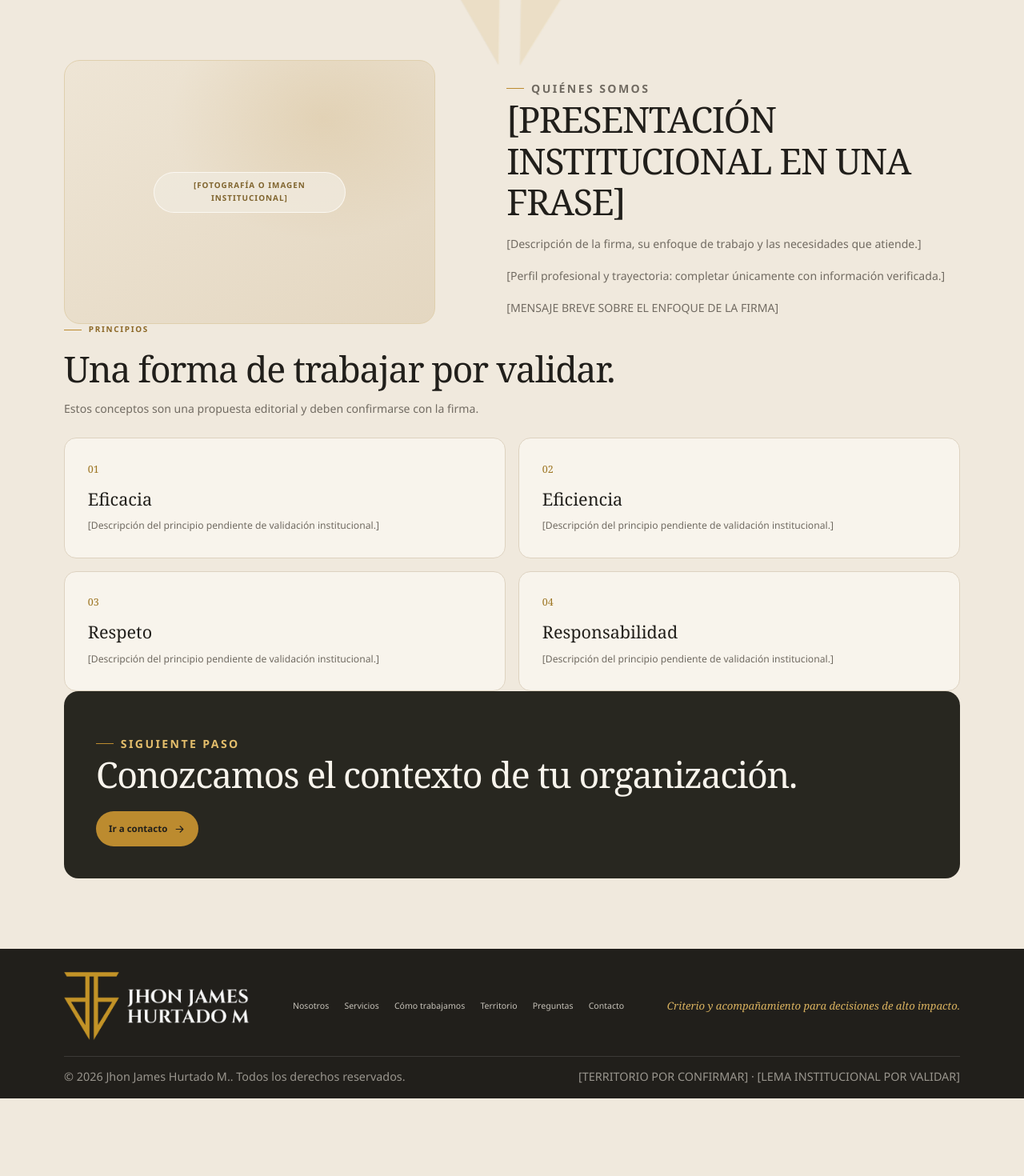
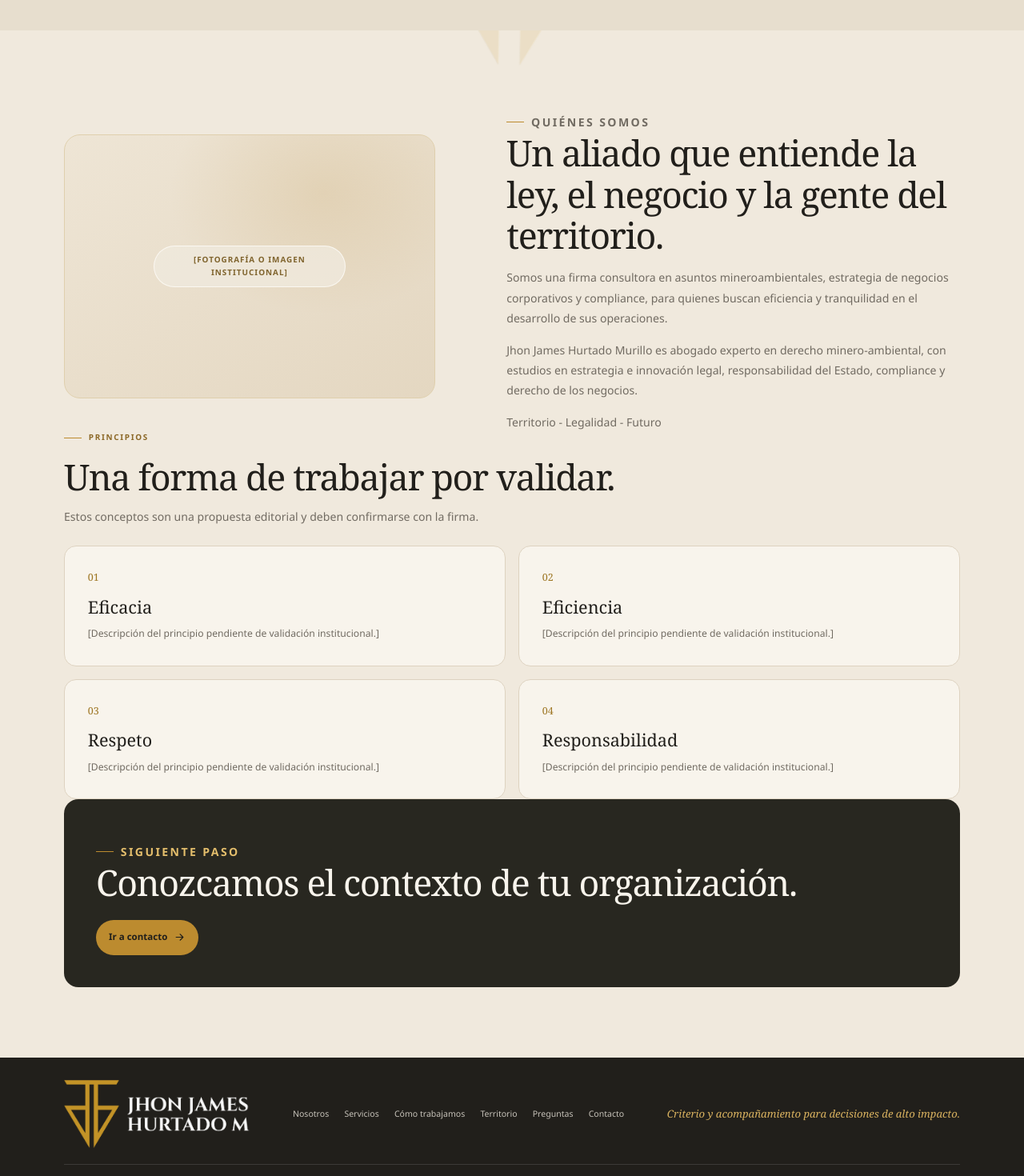
Before and after one commit to luismario140/web-juridica, a React (Vite) app: page /nosotros in a window 1280 px wide. Shown: the part 540-2010 px from the top of the page at 80% size. Before the commit the page ends 1913 px from the top, so only its background shows below. Built offline with nearby package versions, Linux system fonts and the light colour scheme.

Commit message:
Textos interfaz

```diff
--- a/src/data/siteContent.js
+++ b/src/data/siteContent.js
@@ -8,8 +8,8 @@ export const siteContent = {
     name: 'Jhon James Hurtado M.',
     descriptor: 'Consultoría Minera & Business Corp.',
     footerLine: 'Criterio y acompañamiento para decisiones de alto impacto.',
-    footerLocation: '[TERRITORIO POR CONFIRMAR]',
-    footerNote: '[LEMA INSTITUCIONAL POR VALIDAR]',
+    footerLocation: 'Chocó - Colombia',
+    footerNote: 'Territorio - Legalidad - Futuro',
   },
   navigation: [
     { label: 'Nosotros', target: 'nosotros' },
@@ -19,11 +19,11 @@ export const siteContent = {
     { label: 'Preguntas', target: 'preguntas' },
   ],
   hero: {
-    eyebrow: '[UBICACIÓN Y ENFOQUE POR CONFIRMAR]',
-    title: '[TÍTULO PRINCIPAL SOBRE CRITERIO Y VISIÓN ESTRATÉGICA]',
-    emphasizedTitle: '[FRASE DESTACADA DEL HERO]',
+    eyebrow: '(Chocó - Colombia) Territorio - Legalidad - Futuro',
+    title: 'Criterio legal y visión estratégica para su proyecto minero',
+    emphasizedTitle: 'avance con seguridad',
     description:
-      '[Descripción breve de la consultoría y del tipo de acompañamiento que ofrece la firma.]',
+      'Acompañamos a titulares mineros, empresas y comunidades en la formalización, el licenciamiento ambiental y el cumplimiento normativo, con cercanía y conocimiento real del territorio.',
     primaryAction: 'Solicitar consulta',
     secondaryAction: 'Conocer servicios',
     portraitImages: [
@@ -38,13 +38,13 @@ export const siteContent = {
         label: 'Retrato corporativo',
       },
     ],
-    profileName: '[NOMBRE Y APELLIDO]',
-    profileDescription: '[CARGO O DESCRIPCIÓN PROFESIONAL VALIDADA]',
+    profileName: 'Jhon James Hurtado Murillo',
+    profileDescription: 'Abogado experto en derecho minero-ambiental',
   },
   indicators: [
-    { value: '[XX]+', label: '[AÑOS DE EXPERIENCIA POR CONFIRMAR]' },
-    { value: '[N]', label: '[FRENTES DE TRABAJO POR CONFIRMAR]' },
-    { value: '[XX%]', label: '[INDICADOR DE RESULTADO POR VALIDAR]' },
+    { value: '[+10]+', label: 'años en consultoría minero-ambiental' },
+    { value: '[3]', label: 'frentes integrados en una estrategia' },
+    { value: '[100%]', label: 'presencia en campo y territorio' },
   ],
   capabilities: [
     '[CAPACIDAD: RELACIÓN CON COMUNIDADES]',
@@ -55,63 +55,65 @@ export const siteContent = {
   ],
   about: {
     eyebrow: 'Quiénes somos',
-    title: '[PRESENTACIÓN INSTITUCIONAL EN UNA FRASE]',
+    title: 'Un aliado que entiende la ley, el negocio y la gente del territorio.',
     description:
-      '[Descripción de la firma, su enfoque de trabajo y las necesidades que atiende.]',
+      'Somos una firma consultora en asuntos mineroambientales, estrategia de negocios corporativos y compliance, para quienes buscan eficiencia y tranquilidad en el desarrollo de sus operaciones.',
     secondParagraph:
-      '[Perfil profesional y trayectoria: completar únicamente con información verificada.]',
+      'Jhon James Hurtado Murillo es abogado experto en derecho minero-ambiental, con estudios en estrategia e innovación legal, responsabilidad del Estado, compliance y derecho de los negocios.',
     visualLabel: '[FOTOGRAFÍA O IMAGEN INSTITUCIONAL]',
-    visualNote: '[MENSAJE BREVE SOBRE EL ENFOQUE DE LA FIRMA]',
+    visualNote: 'Territorio - Legalidad - Futuro',
     principles: ['Eficacia', 'Eficiencia', 'Respeto', 'Responsabilidad'],
   },
   services: {
     eyebrow: 'Líneas de servicio',
     title: 'Tres frentes, una sola estrategia.',
     description:
-      '[Introducción breve a las líneas de servicio y cómo se relacionan entre sí.]',
+      'Elija un frente para ver cómo le acompañamos. Cada proyecto se aborda desde una mirada completa: legal, técnica, empresarial, ambiental y reputacional.',
     action: 'Hablar sobre este servicio',
     items: [
       {
         id: 'legal-minero',
         title: 'Legal minero-ambiental',
         description:
-          '[Descripción del servicio, su alcance y el tipo de acompañamiento ofrecido.]',
+          'Representación técnico-jurídica ante autoridades mineras y ambientales, para que su operación esté en regla y protegida.',
         items: [
-          '[GESTIÓN MINERA POR CONFIRMAR]',
-          '[TRÁMITE AMBIENTAL POR DEFINIR]',
-          '[ACTIVIDAD DE FORMALIZACIÓN POR VALIDAR]',
-          '[SEGUIMIENTO NORMATIVO POR CONFIRMAR]',
-          '[REPRESENTACIÓN O ACOMPAÑAMIENTO POR DEFINIR]',
+          'Radicación de títulos mineros',
+          'Licencias y permisos ambientales',
+          'Acompañamiento en formalización minera',
+          'Seguimiento normativo permanente',
+          'Representación ante autoridades mineras y ambientales',
         ],
-        tags: ['[ÁREA]', '[ÁREA]', '[ÁREA]'],
+        tags: ['TÍTULOS', 'LICENCIAS', 'CUMPLIMIENTO'],
         visualLabel: '[IMAGEN RELACIONADA CON EL SERVICIO]',
       },
       {
         id: 'estrategia',
         title: 'Estrategia corporativa',
         description:
-          '[Descripción de la asesoría estratégica y del alcance que defina la firma.]',
+          'Estructuramos y fortalecemos su empresa para negociar, crecer y operar con solidez.',
         items: [
-          '[PLANIFICACIÓN EMPRESARIAL POR DEFINIR]',
-          '[ANÁLISIS DE PROYECTOS POR VALIDAR]',
-          '[ACOMPAÑAMIENTO EN NEGOCIACIONES POR CONFIRMAR]',
-          '[GESTIÓN CORPORATIVA POR DEFINIR]',
+          'Constitución y reestructuración de compañías',
+          'Due diligence',
+          'Negociaciones estratégicas',
+          'Planificación y desarrollo de proyectos',
+          'Asistencia técnico-jurídica en procesos corporativos',
         ],
-        tags: ['[ÁREA]', '[ÁREA]', '[ÁREA]'],
+        tags: ['ESTRUCTURA', 'NEGOCIACIÓN', 'GOBERNANZA'],
         visualLabel: '[IMAGEN RELACIONADA CON EL SERVICIO]',
       },
       {
         id: 'compliance',
         title: 'Compliance',
         description:
-          '[Descripción del servicio de cumplimiento y de sus límites profesionales.]',
+          'Sistemas de prevención y transparencia que generan confianza ante clientes, aliados y autoridades.',
         items: [
-          '[REVISIÓN DE CUMPLIMIENTO POR DEFINIR]',
-          '[MATRIZ DE RIESGOS POR VALIDAR]',
-          '[REVISIÓN DE PROCESOS POR CONFIRMAR]',
-          '[CAPACITACIÓN O ACOMPAÑAMIENTO POR DEFINIR]',
+          'Sistemas SAGRILAFT y SARLAFT',
+          'Programa de Transparencia y Ética Empresarial',
+          'Debida diligencia',
+          'Auditorías internas',
+          'Optimización de procesos',
         ],
-        tags: ['[ÁREA]', '[ÁREA]', '[ÁREA]'],
+        tags: ['SAGRILAFT', 'AUDITORÍA', 'CONFIANZA'],
         visualLabel: '[IMAGEN RELACIONADA CON EL SERVICIO]',
       },
     ],
```
